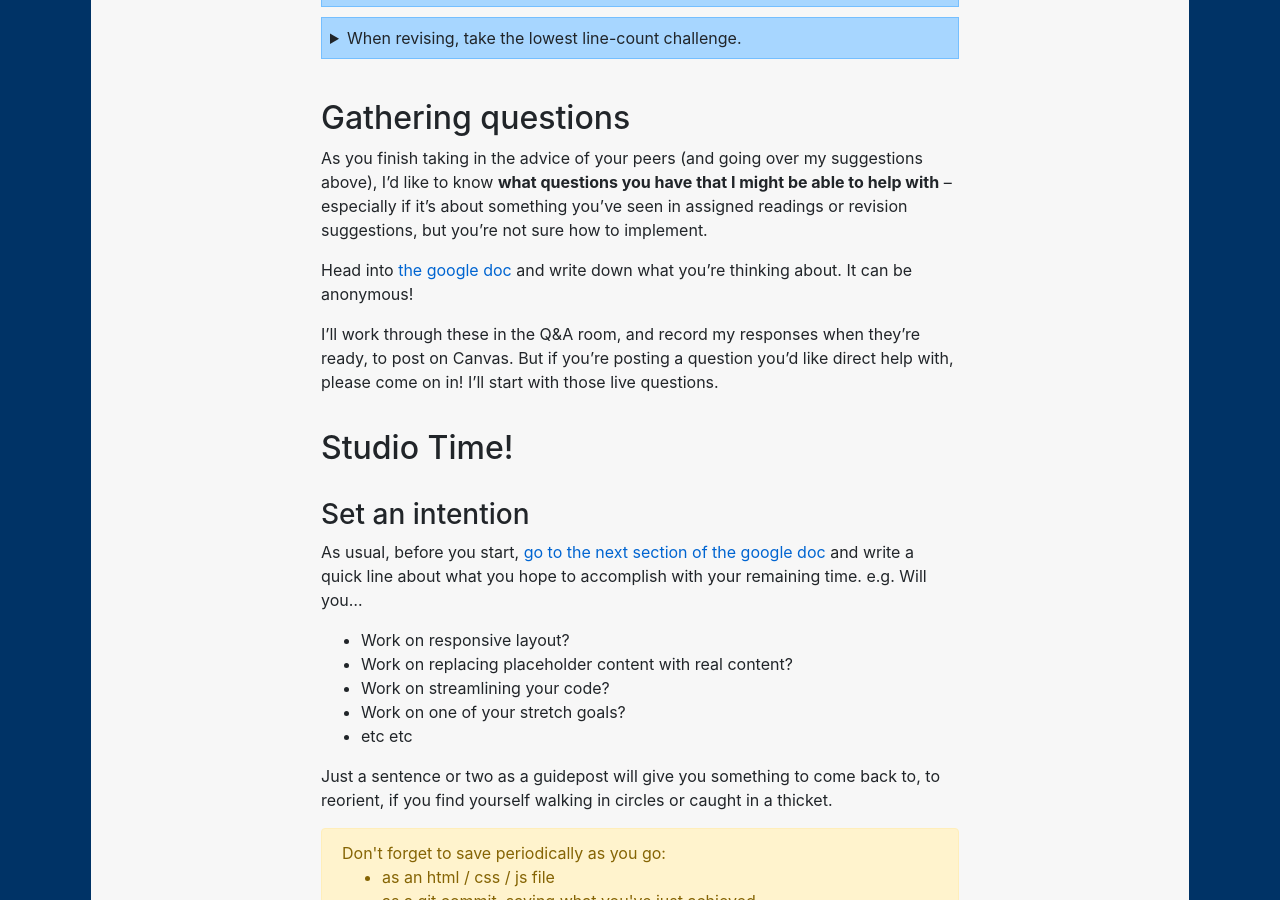
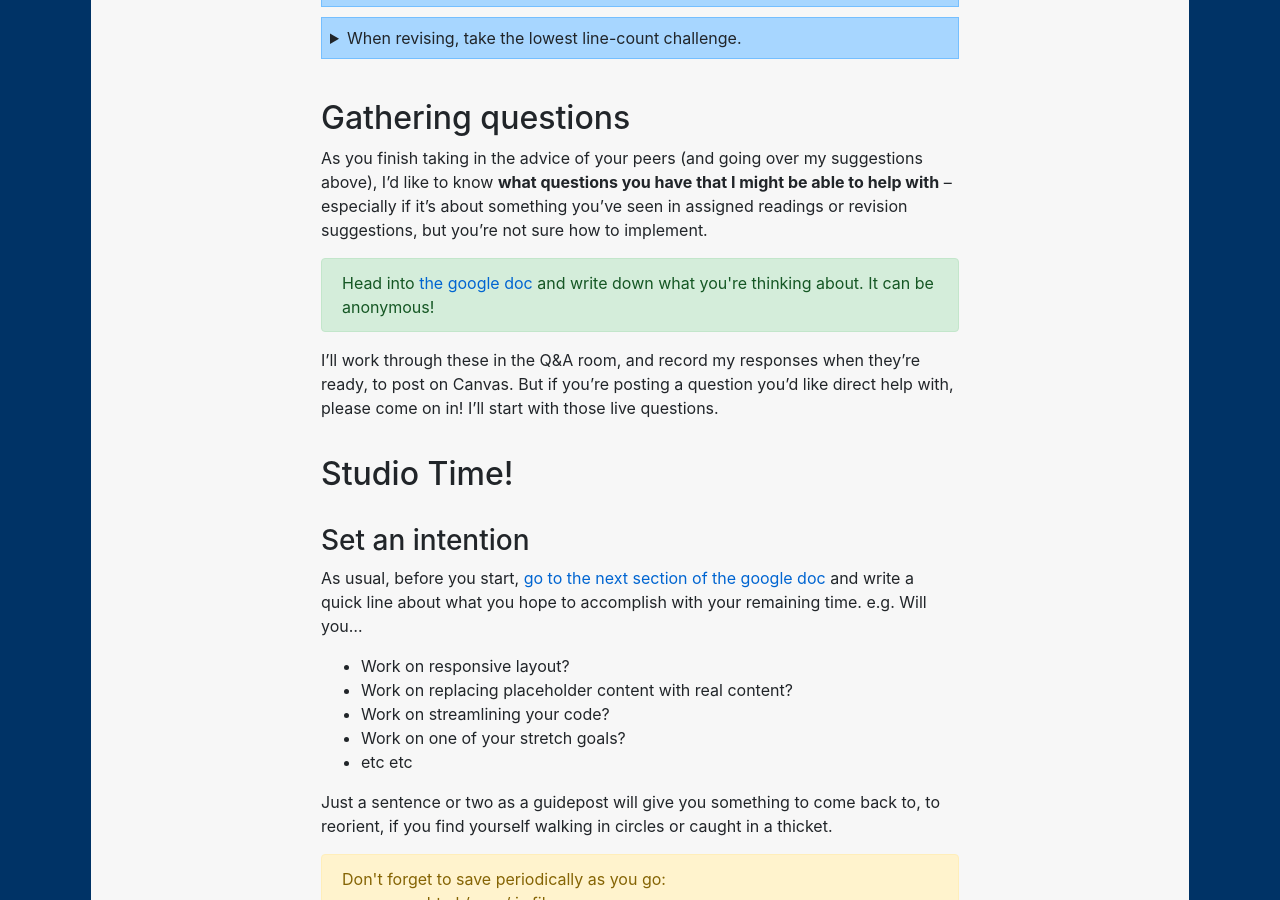
Before and after one commit to benmiller314/cdm2021spring, a Jekyll site: the page built from plans/lesson-23.md, in a window 1280 px wide and 900 px high, scrolled down 1315 px. Built offline with Jekyll 4.4.1, drawn with Linux system fonts in a browser that asks for light colours; our own code applies the rules of GitHub Pages for plain Markdown files; some of the changed lines change nothing that is shown.

Commit message:
add some highlighting

```diff
--- a/plans/lesson-23.md
+++ b/plans/lesson-23.md
@@ -115,7 +115,8 @@
 
 As you finish taking in the advice of your peers (and going over my suggestions above), I'd like to know **what questions you have that I might be able to help with** – especially if it's about something you've seen in assigned readings or revision suggestions, but you're not sure how to implement.
 
-Head into [the google doc](http://bit.ly/cdm2021spring-notes) and write down what you're thinking about. It can be anonymous!
+<div class="alert alert-success">
+Head into <a href="http://bit.ly/cdm2021spring-notes">the google doc</a> and write down what you're thinking about. It can be anonymous!</div>
 
 I'll work through these in the Q&A room, and record my responses when they're ready, to post on Canvas. But if you're posting a question you'd like direct help with, please come on in! I'll start with those live questions.
 
```
